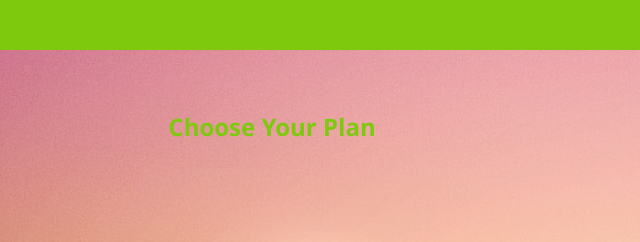
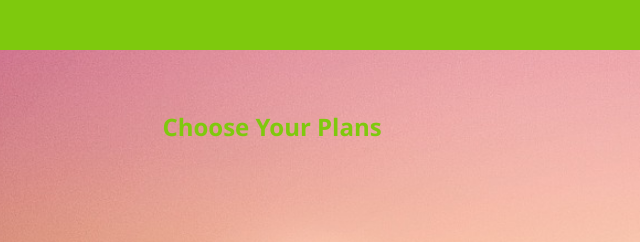
Before and after one commit to Starr-ii/project1, a plain HTML site: page index.html in a window 1280 px wide. Shown: the top 242 px of the page, 368-1008 px from the left. Drawn offline with Linux system fonts and the light colour scheme.

Commit message:
second commit

```diff
--- a/index.html
+++ b/index.html
@@ -21,7 +21,7 @@
 
 <div class="main-container">
 
-<h2>Choose Your Plan</h2>
+<h2>Choose Your Plans</h2>
 
     <div class="grid-container">
        <div class="free">
```
